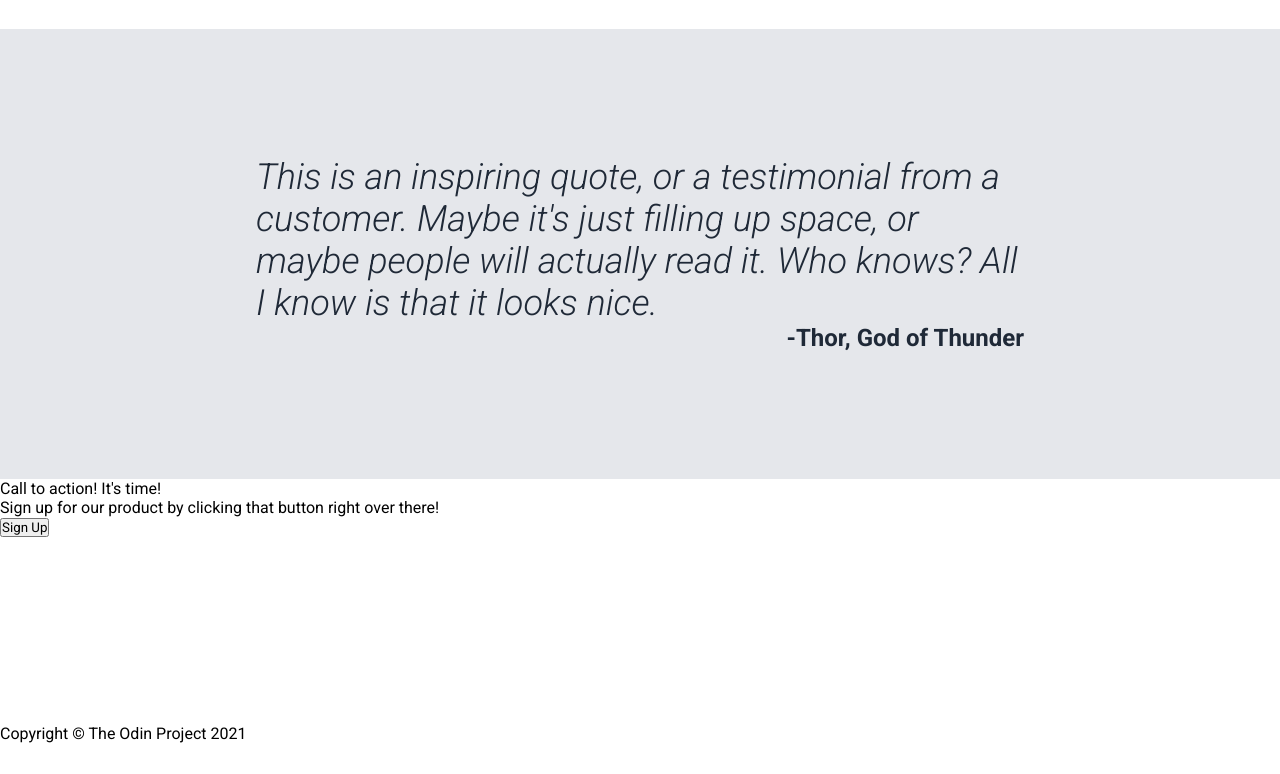
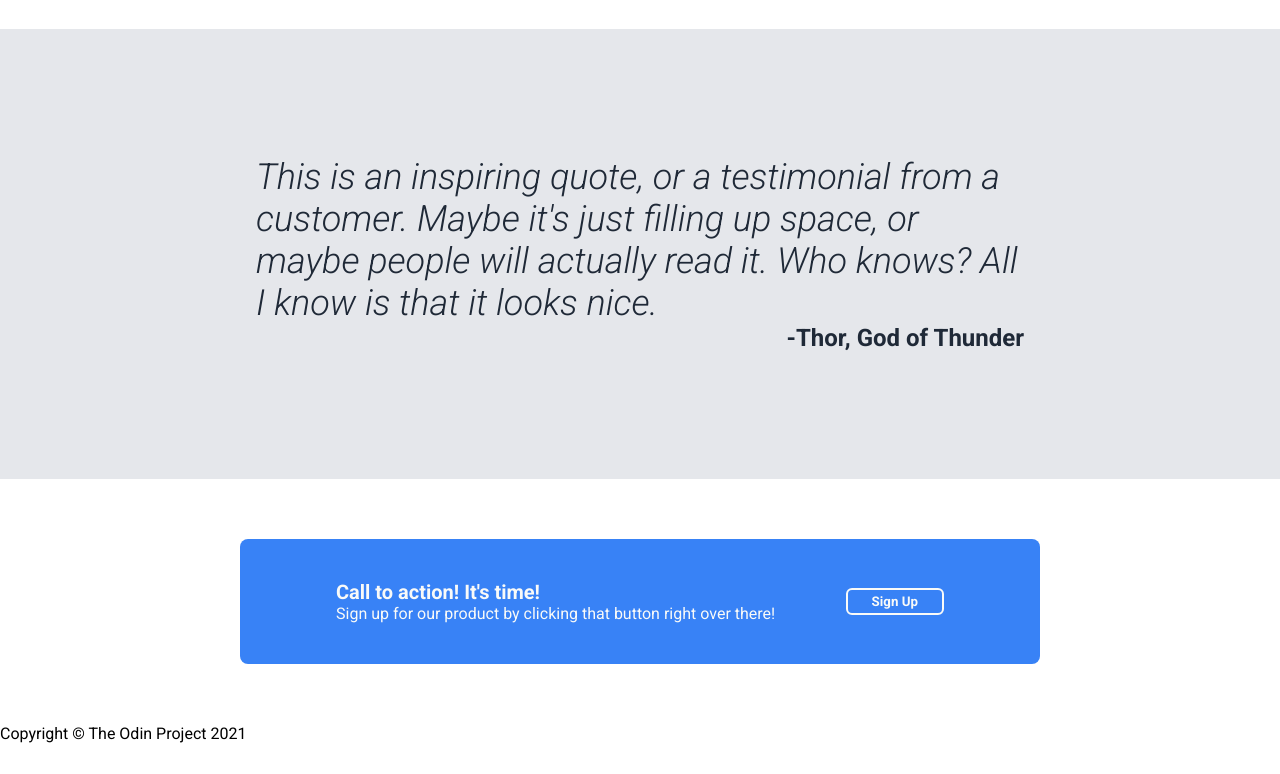
Before and after one commit to HyperBanner/landing-page, a plain HTML site: page index.html in a window 1280 px wide. Shown: the part 826-1600 px from the top of the page. Drawn offline with Linux system fonts and the light colour scheme.

Commit message:
CTA section done
Call to action has been formatted, and completed.

```diff
--- a/styles.css
+++ b/styles.css
@@ -175,3 +175,38 @@ a {
   font-weight: bold;
   color: #1f2937;
 }
+
+.cta-content {
+  display: flex;
+  align-items: center;
+  justify-content: center;
+}
+
+.cta {
+  display: flex;
+  background-color: #3882f6;
+  flex-basis: 800px;
+  height: 125px;
+  padding: 32px 96px;
+  border-radius: 8px;
+  align-items: center;
+}
+
+.cta-texts {
+  color: #f9faf8;
+}
+
+.cta-p-bold {
+  font-weight: bold;
+  font-size: 20px;
+}
+
+.cta-button {
+  margin-left: auto;
+  padding: 4px 24px;
+  background-color: #3882f6;
+  color: #f9faf8;
+  font-weight: bold;
+  border: 2px solid #f9faf8;
+  border-radius: 6px;
+}
```
